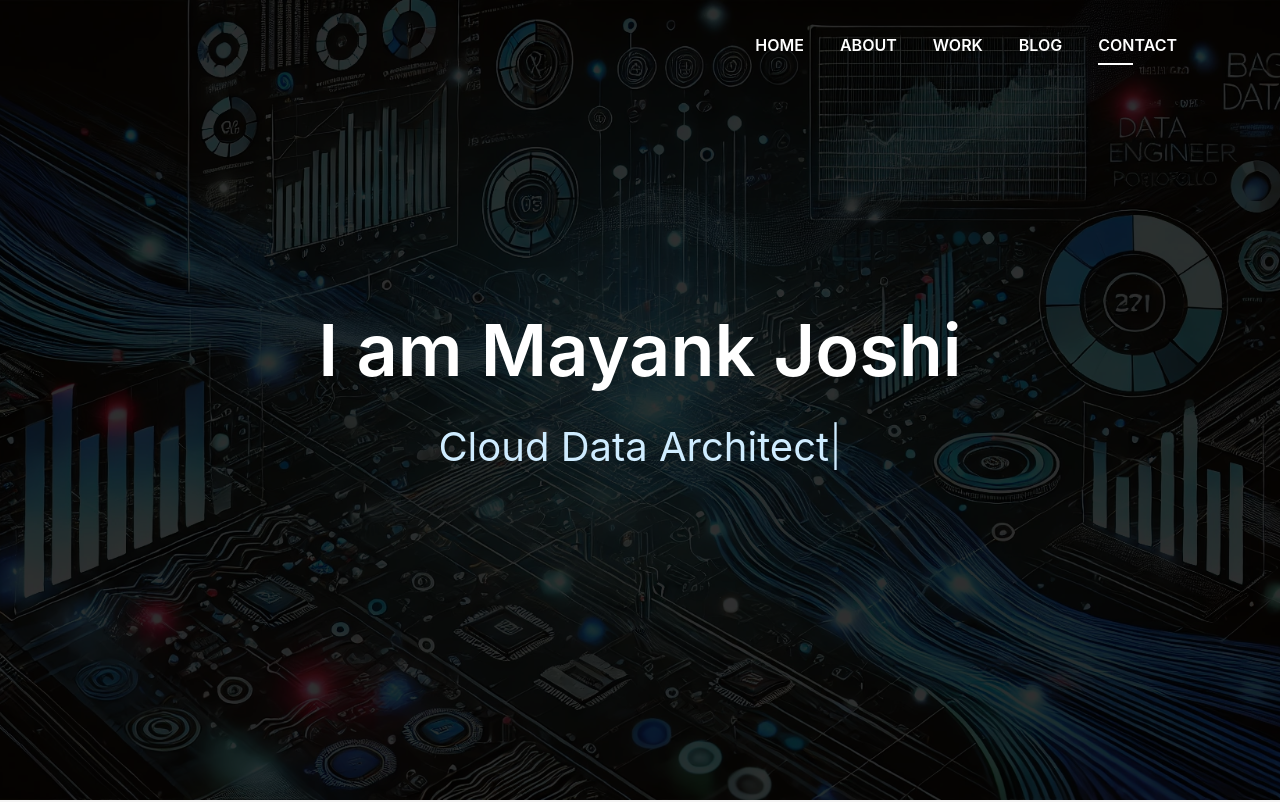
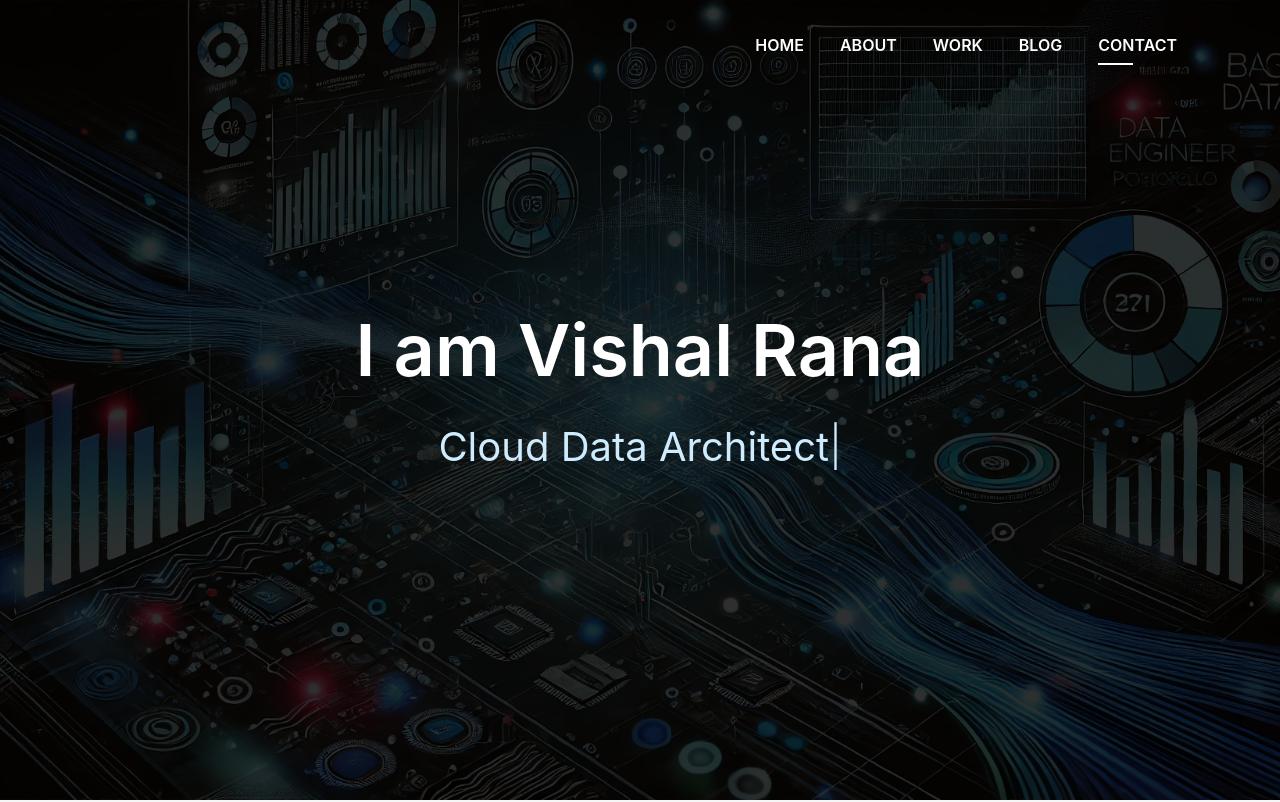
Before and after one commit to vishal123rana/portfolio, a plain HTML site: page portfolio/index.html in a window 1280 px wide. Shown: the top 802 px of the page. Drawn offline with Linux system fonts and the light colour scheme; files whose address does not match are found by name.

Commit message:
name change

```diff
--- a/portfolio/index.html
+++ b/portfolio/index.html
@@ -93,7 +93,7 @@
         <div class="table-cell">
           <div class="container">
             <!--<p class="display-6 color-d">Hello, world!</p>-->
-            <h1 class="intro-title mb-4">I am Mayank Joshi</h1>
+            <h1 class="intro-title mb-4">I am Vishal Rana</h1>
             <p class="intro-subtitle">
               <span class="text-slider-items"
                 >Data Engineer, Cloud Data Architect, Python Developer, Graphic
```
